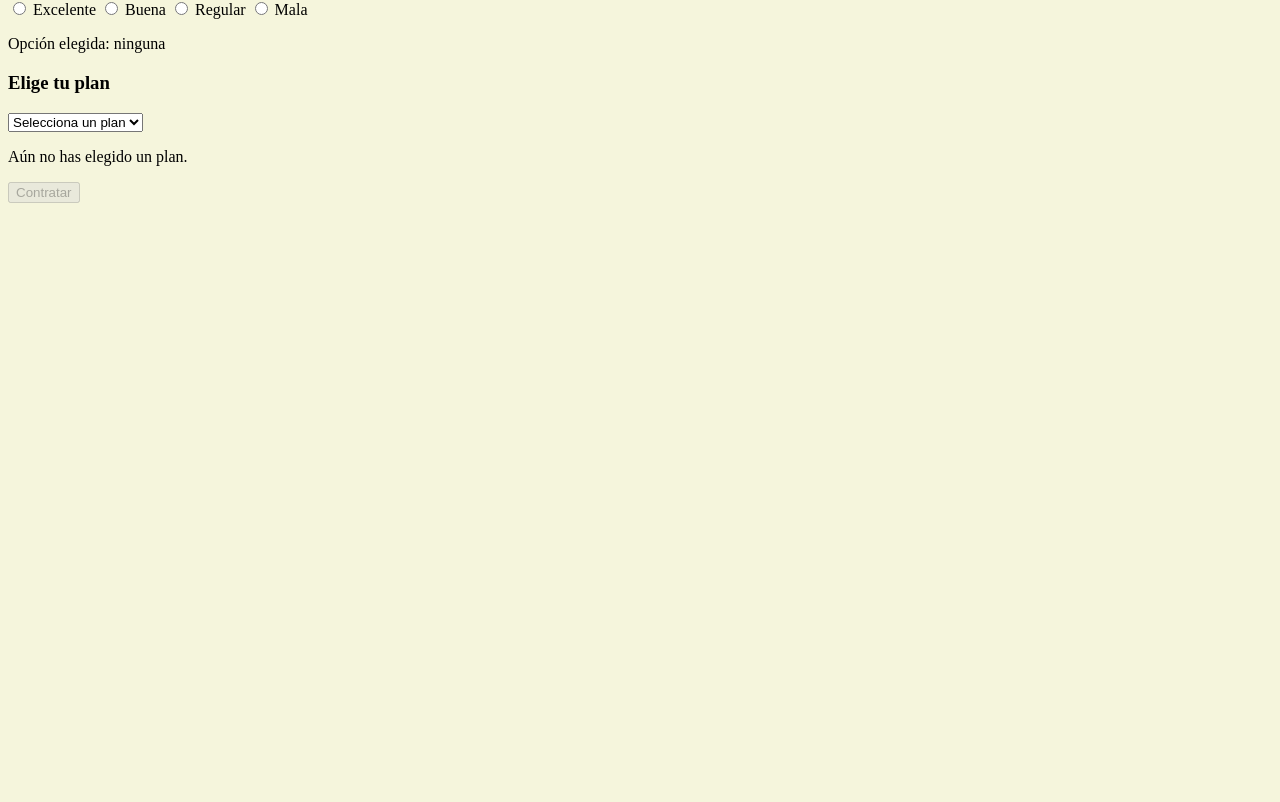
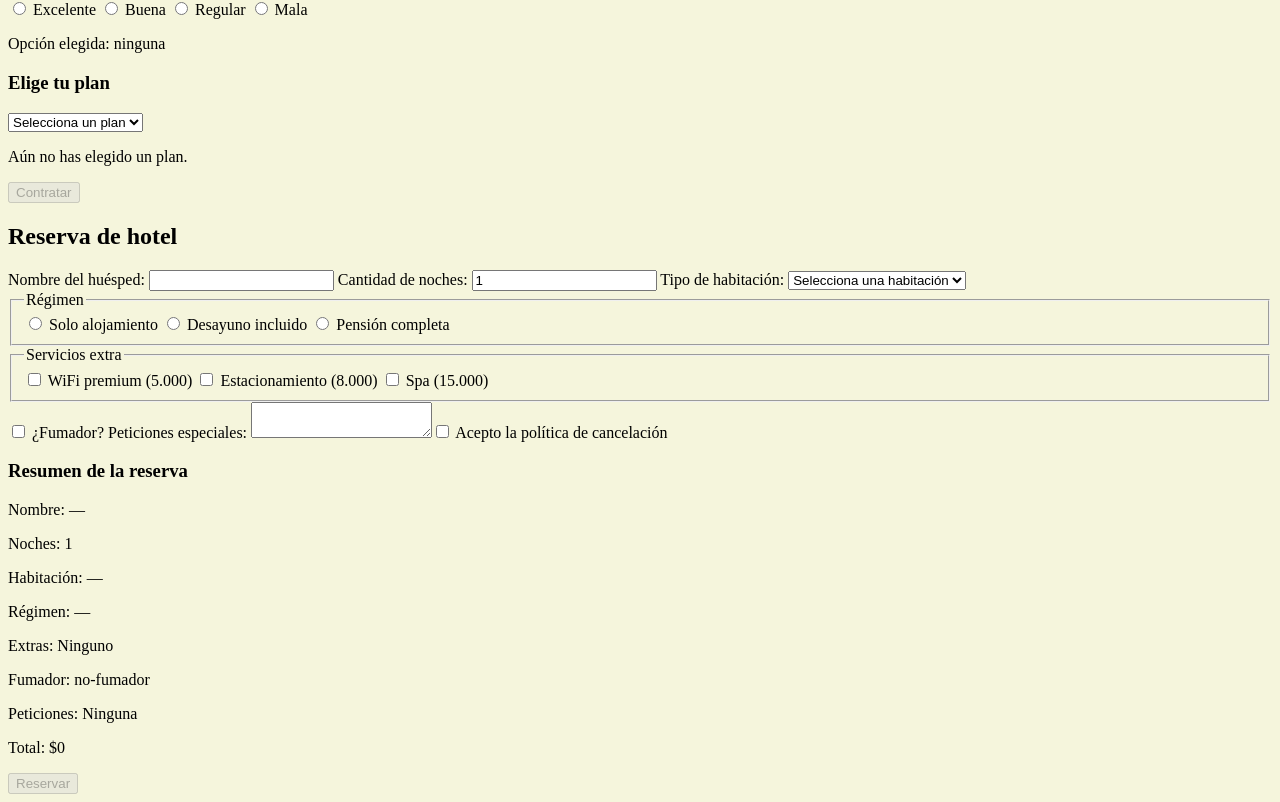
Before and after one commit to zakkdruzer/m6-l3-vue-binding, a Vue app in the folder ejercicio-1/: page / in a window 1280 px wide. Shown: the part 1408-2210 px from the top of the page. Before the commit the page ends 1619 px from the top, so only its background shows below. Built offline with nearby package versions, Linux system fonts and the light colour scheme.

Commit message:
feat: ejercicio final completado

```diff
--- a/ejercicio-1/src/components/EjFinalReserva.vue
+++ b/ejercicio-1/src/components/EjFinalReserva.vue
@@ -1,11 +1,188 @@
 <script setup>
-  import { ref } from 'vue'
+import { ref, computed } from 'vue'
 
-  // TODO: declara tus variables reactivas con ref()
-  // Con <script setup> NO hay return: todo lo que declaras acá
-  // queda disponible en el template automáticamente.
+const nombre = ref('')
+const noches = ref(1)
+
+const habitacion = ref('') // 'individual' | 'doble' | 'suite'
+const regimen = ref('')    // 'solo', 'desayuno', 'pension'
+
+const extrasSeleccionados = ref([])
+
+const fumador = ref('no-fumador')
+
+const peticiones = ref('')
+
+const aceptaPolitica = ref(false)
+
+// precios habitación por noche
+const preciosHabitacion = {
+  individual: 30000,
+  doble: 50000,
+  suite: 80000,
+}
+
+// extras con precio
+const extrasDefinicion = [
+  { id: 'wifi', nombre: 'WiFi premium', precio: 5000 },
+  { id: 'estacionamiento', nombre: 'Estacionamiento', precio: 8000 },
+  { id: 'spa', nombre: 'Spa', precio: 15000 },
+]
+
+// utilidad: obtener precio de extras seleccionados
+const totalExtras = computed(() => {
+  return extrasSeleccionados.value.reduce((suma, idExtra) => {
+    const extra = extrasDefinicion.find(e => e.id === idExtra)
+    return suma + (extra ? extra.precio : 0)
+  }, 0)
+})
+
+// precio total
+const total = computed(() => {
+  const nochesNumero = Number(noches.value) || 0
+
+  const precioHab = habitacion.value
+    ? preciosHabitacion[habitacion.value]
+    : 0
+
+  return precioHab * nochesNumero + totalExtras.value
+})
+
+// botón Reservar deshabilitado si falta algo
+const botonDeshabilitado = computed(() => {
+  return !nombre.value.trim() || !habitacion.value || !aceptaPolitica.value
+})
 </script>
 
 <template>
-  <!-- TODO: aquí va tu HTML con las directivas -->
+  <div class="reserva">
+    <h2>Reserva de hotel</h2>
+
+    <!-- Nombre -->
+    <label>
+      Nombre del huésped:
+      <input
+        type="text"
+        v-model.trim="nombre"
+      />
+    </label>
+
+    <!-- Noches -->
+    <label>
+      Cantidad de noches:
+      <input
+        type="number"
+        min="1"
+        v-model.number="noches"
+      />
+    </label>
+
+    <!-- Habitación -->
+    <label>
+      Tipo de habitación:
+      <select v-model="habitacion">
+        <option disabled value="">Selecciona una habitación</option>
+        <option value="individual">Individual</option>
+        <option value="doble">Doble</option>
+        <option value="suite">Suite</option>
+      </select>
+    </label>
+
+    <!-- Régimen -->
+    <fieldset>
+      <legend>Régimen</legend>
+
+      <label>
+        <input
+          type="radio"
+          value="solo"
+          v-model="regimen"
+        />
+        Solo alojamiento
+      </label>
+
+      <label>
+        <input
+          type="radio"
+          value="desayuno"
+          v-model="regimen"
+        />
+        Desayuno incluido
+      </label>
+
+      <label>
+        <input
+          type="radio"
+          value="pension"
+          v-model="regimen"
+        />
+        Pensión completa
+      </label>
+    </fieldset>
+
+    <!-- Extras -->
+    <fieldset>
+      <legend>Servicios extra</legend>
+
+      <label v-for="extra in extrasDefinicion" :key="extra.id">
+        <input
+          type="checkbox"
+          :value="extra.id"
+          v-model="extrasSeleccionados"
+        />
+        {{ extra.nombre }} ({{ extra.precio.toLocaleString('es-CL') }})
+      </label>
+    </fieldset>
+
+    <!-- Fumador -->
+    <label>
+      <input
+        type="checkbox"
+        v-model="fumador"
+        :true-value="'fumador'"
+        :false-value="'no-fumador'"
+      />
+      ¿Fumador?
+    </label>
+
+    <!-- Peticiones especiales -->
+    <label>
+      Peticiones especiales:
+      <textarea v-model="peticiones"></textarea>
+    </label>
+
+    <!-- Política -->
+    <label>
+      <input
+        type="checkbox"
+        v-model="aceptaPolitica"
+      />
+      Acepto la política de cancelación
+    </label>
+
+    <!-- Resumen -->
+    <section class="resumen">
+      <h3>Resumen de la reserva</h3>
+      <p>Nombre: {{ nombre || '—' }}</p>
+      <p>Noches: {{ noches }}</p>
+      <p>Habitación: {{ habitacion || '—' }}</p>
+      <p>Régimen: {{ regimen || '—' }}</p>
+      <p>Extras: {{ extrasSeleccionados.join(', ') || 'Ninguno' }}</p>
+      <p>Fumador: {{ fumador }}</p>
+      <p>Peticiones: {{ peticiones || 'Ninguna' }}</p>
+      <p>
+        Total:
+        {{
+          total.toLocaleString('es-CL', {
+            style: 'currency',
+            currency: 'CLP',
+          })
+        }}
+      </p>
+    </section>
+
+    <button :disabled="botonDeshabilitado">
+      Reservar
+    </button>
+  </div>
 </template>
```
